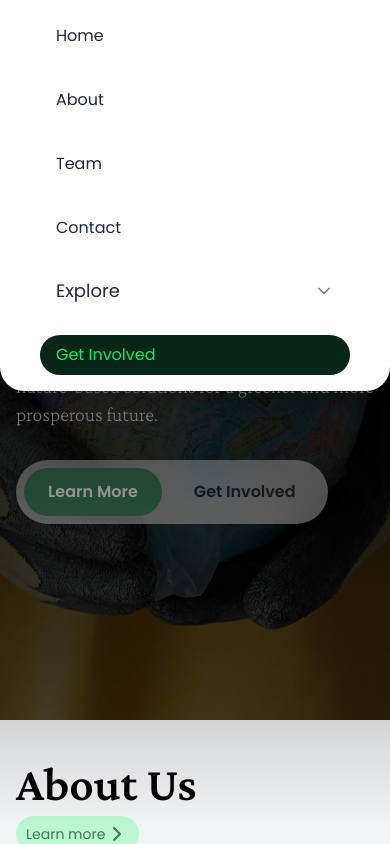
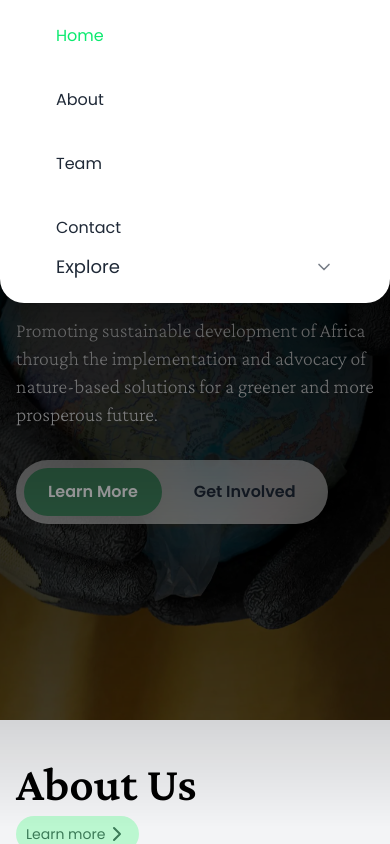
Before and after one commit to esmond-adjei/ainas, a Next.js app: page / in a window 390 px wide. Both pictures are taken after a click on the button 362 px from the left and 40 px from the top of the page. Shown: the top 844 px of the page. Built offline with nearby package versions, Linux system fonts and the light colour scheme.

Commit message:
optimize

```diff
--- a/app/(home)/components/OurTeamSection.tsx
+++ b/app/(home)/components/OurTeamSection.tsx
@@ -56,6 +56,7 @@ export default function OurTeam() {
             name={member.name}
             title={member.title}
             bio={member.bio}
+            showSummary={false}
           />
         ))}
       </div>
--- a/app/(home)/components/WhatWeDoSection.tsx
+++ b/app/(home)/components/WhatWeDoSection.tsx
@@ -1,6 +1,6 @@
 'use client';
 
-import { Sprout, Sun, Building, Heart, Droplets, ChevronRight } from 'lucide-react';
+import { Sprout, Sun, Heart, Droplets, ChevronRight, Megaphone, Hammer } from 'lucide-react';
 import InfoCard from '@/components/InfoCard';
 import AnimatedSection from '@/components/AnimatedSection';
 import { ROUTES } from '@/lib';
@@ -8,7 +8,7 @@ import Link from 'next/link';
 
 const ActivitiesInfo = [
     {
-        icon: Building,
+        icon: Hammer,
         title: 'Build Capacity',
         text: "Empower African communities with the skills, tools, knowledge and platforms to design and implement innovative nature-based solutions that restore ecosystems and improve livelihoods."
     },
@@ -33,7 +33,7 @@ const ActivitiesInfo = [
         text: "Improve rural access to clean water and renewable energy to drive sustainable development while reducing environmental impact."
     },
     {
-        icon: Building,
+        icon: Megaphone,
         title: 'Raise Awareness',
         text: "Champion nature-based solutions through advocacy, education, community led initiatives and partnerships to inspire action and promote sustainable development across Africa."
     }
--- a/components/Footer.tsx
+++ b/components/Footer.tsx
@@ -51,7 +51,7 @@ export default function Footer() {
           <div className={`[&>*]:text-secondary`}>
             <h1 className='text-3xl font-heading font-bold font-serif leading-7'>AINAS</h1>
             <p className={`text-sm`}>
-              Africa Initiative for Nature Based Solutions
+              Africa Initiative for Nature-Based Solutions
             </p>
           </div>
         </Link>
--- a/components/Navbar.tsx
+++ b/components/Navbar.tsx
@@ -135,58 +135,35 @@ const NavMenu: React.FC<{ isScrolled: boolean, isActive: (route: string) => {} }
             ['--animation-duration' as any]: '0.8s',
           }}
         >
-          <Link href={ROUTES.home} className="menu-item">
-            Home
-          </Link>
-
-          <Link href={ROUTES.about} className={isActive(ROUTES.about) ? `menu-item active`: `menu-item` }>
-          About
-        </Link>
-
-        <Link href={ROUTES.team} className={isActive(ROUTES.team) ? `menu-item active`: `menu-item` }>
-          Team
-        </Link>
-
-        <Link href={ROUTES.contact} className={isActive(ROUTES.team) ? `menu-item active`: `menu-item` }>
-        Contact
-        </Link>
-
-        <br />
+          {NAV_ITEMS.map((item, index) => (
+          'items' in item ? (
             <ExpandableSection
+            key={index}
             title="Explore"
             variant="dropdown"
             className="menu-item !m-0 !border-none"
             >
+              {item.items.map((subItem, subIndex) => (
                 <Link
-            href={ROUTES.impact}
+                  key={subIndex}
+                  href={subItem.path}
                   className="block px-4 py-2 hover:bg-gray-200"
                   role="menuitem"
                 >
-            Our Impact
+                  {subItem.name}
                 </Link>
+              ))}
+            </ExpandableSection>
+          ) : (
             <Link
-            href={ROUTES.report}
-            className="block px-4 py-2 hover:bg-gray-200"
-            role="menuitem"
+              key={index}
+              href={item.path}
+              className={isActive(item.path) ? `menu-item active`: `menu-item`}
             >
-            Reports
+              {item.name}
             </Link>
-          <Link
-            href={ROUTES.gallery}
-            className="block px-4 py-2 hover:bg-gray-200"
-            role="menuitem"
-          >
-            Gallery
-          </Link>
-          </ExpandableSection>
-
-
-          <Link
-            href="#contact-us"
-            className="menu-item !rounded-full bg-primaryDark !text-primaryBright hover:!text-primaryDark"
-          >
-            Get Involved
-          </Link>
+          )
+        ))}
         </div>
       </div>
     </>
@@ -237,7 +214,7 @@ export default function Navbar() {
             }`}>
             <h1 className='text-3xl font-heading font-bold font-serif leading-7'>AINAS</h1>
             <p className={`text-sm`}>
-              Africa Initiative for Nature Based Solutions
+              Africa Initiative for Nature-Based Solutions
             </p>
           </div>
         </Link>
@@ -253,9 +230,9 @@ export default function Navbar() {
               open={openExplore}
               setOpen={setOpenExplore}
             >
-              {item.items.map((subItem) => (
+              {item.items.map((subItem, index) => (
                 <Link
-                  key={subItem.path}
+                  key={index}
                   href={subItem.path}
                   className="block px-4 py-2 hover:bg-gray-200"
                   role="menuitem"
```
Lines whose indentation alone changed are shown as unchanged.
